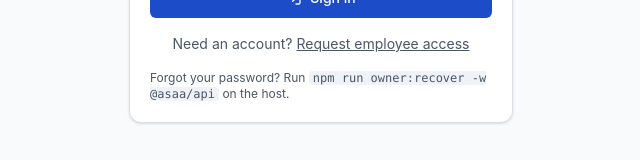
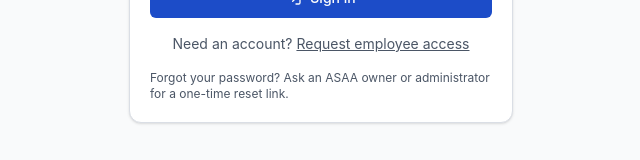
Before and after one commit to ASAA1229/Templates, a React (Vite) app in the folder apps/web/: page /login in a window 1280 px wide. Shown: the part 498-658 px from the top of the page, without its empty margins (319-959 px from the left). Built offline with nearby package versions, Linux system fonts and the light colour scheme; no server answers.

Commit message:
ui: direct users to secure password recovery flow

```diff
--- a/apps/web/src/features/auth/LoginPage.tsx
+++ b/apps/web/src/features/auth/LoginPage.tsx
@@ -88,8 +88,7 @@ export function LoginPage() {
               </Link>
             </p>
             <p className="text-xs text-muted-foreground">
-              Forgot your password? Run{" "}
-              <code className="rounded bg-muted px-1">npm run owner:recover -w @asaa/api</code> on the host.
+              Forgot your password? Ask an ASAA owner or administrator for a one-time reset link.
             </p>
           </form>
         </CardContent>
```
